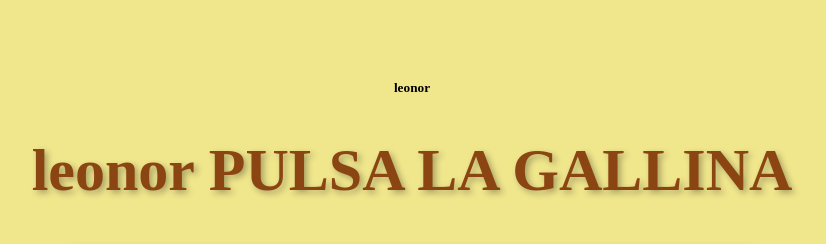
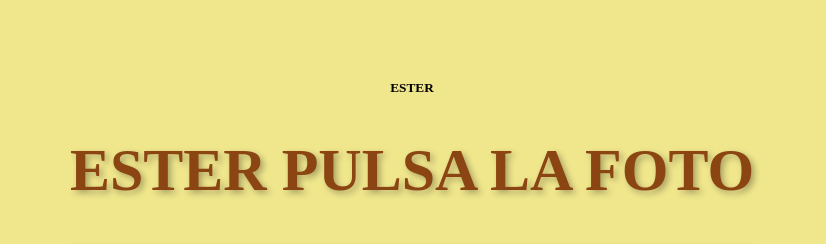
Before and after one commit to equipogeorgos-hash/ester, a plain HTML site: page index.html in a window 1280 px wide. Shown: the top 244 px of the page, without its empty margins (228-1054 px from the left). Drawn offline with Linux system fonts and the light colour scheme.

Commit message:
Update index.html

```diff
--- a/index.html
+++ b/index.html
@@ -3,7 +3,7 @@
 <head>
     <meta charset="UTF-8">
     <meta name="viewport" content="width=device-width, initial-scale=1.0">
-    <title>Gallina de Diego Marín Aguilera</title>
+    <title>FELIZ CUMPLEAÑOS ESTER</title>
     <style>
         body {
             text-align: center;
@@ -31,9 +31,9 @@
     </style>
 </head>
 <body>
-        <h5>   leonor       </h5>
+        <h5>   ESTER    </h5>
 
-    <h1>   leonor    PULSA LA GALLINA    </h1>
+    <h1>   ESTER PULSA LA FOTO    </h1>
     <img src="https://raw.githubusercontent.com/equipogeorgos-hash/ester/main/foto.jpg"
          alt="Gallina"
          onclick="document.getElementById('sonido').play()">
```
